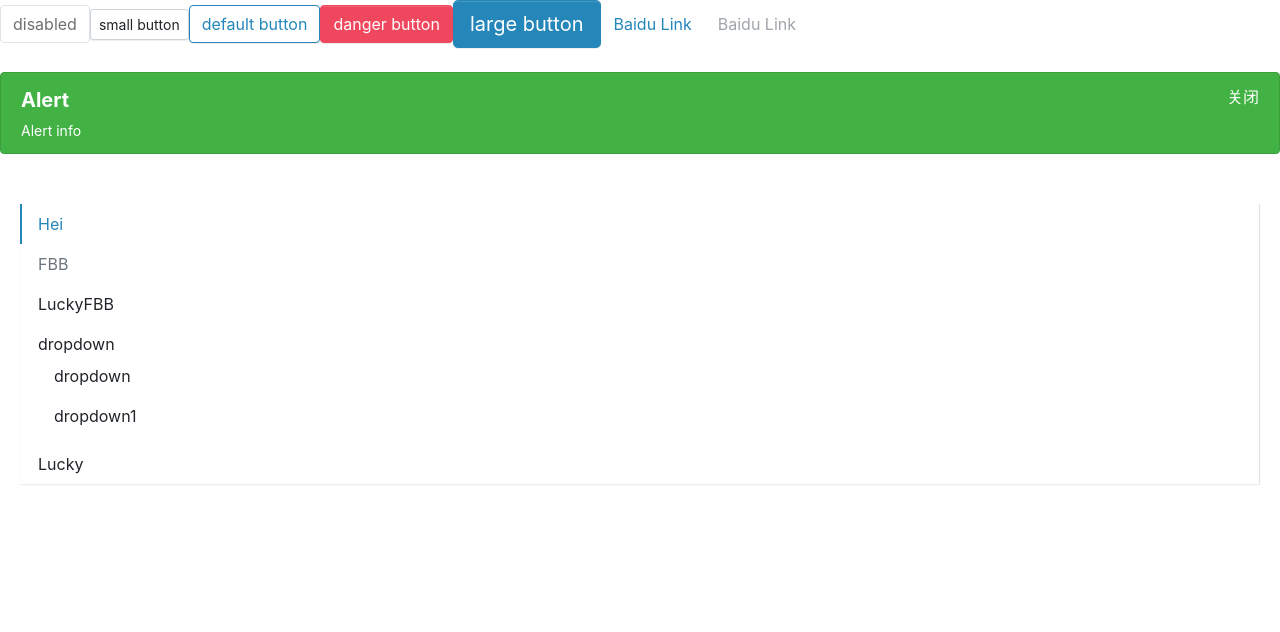
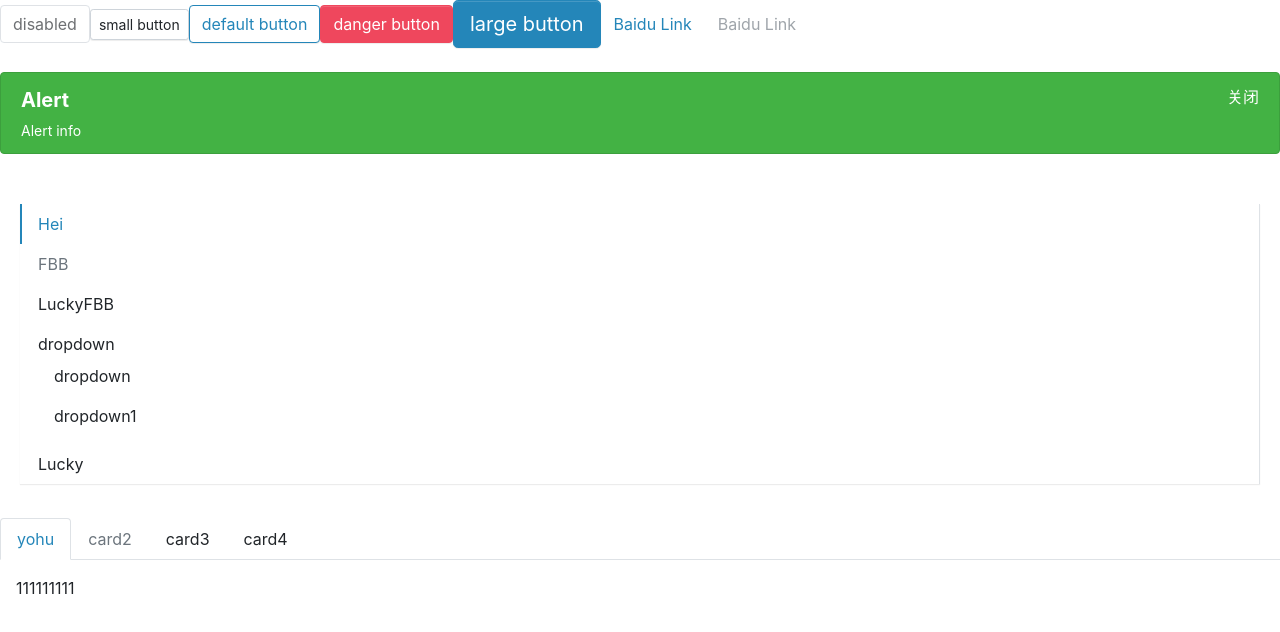
Before and after one commit to LuckyFBB/vikingship-ts-antd, a React (Create React App) app: page / in a window 1280 px wide. Shown: the top 632 px of the page. Built offline with nearby package versions, Linux system fonts and the light colour scheme.

Commit message:
add Tabs

```diff
--- a/src/App.tsx
+++ b/src/App.tsx
@@ -4,6 +4,8 @@ import Alert, { AlertType } from "./components/Alert";
 import Menu from "./components/Menu/Menu";
 import MenuItem from "./components/Menu/MenuItem";
 import SubMenu from "./components/Menu/SubMenu";
+import Tabs from "./components/Tabs";
+import TabItem from "./components/Tabs/TabItem";
 function App() {
   return (
     <div className="App">
@@ -37,6 +39,15 @@ function App() {
           </SubMenu>
           <MenuItem>Lucky</MenuItem>
         </Menu>
+        <br />
+        <Tabs type="card" mode="vertical">
+          <TabItem label={<div>yohu</div>}>111111111</TabItem>
+          <TabItem label="card2" disabled>
+            222222222
+          </TabItem>
+          <TabItem label="card3">333333333</TabItem>
+          <TabItem label="card4">444444444</TabItem>
+        </Tabs>
       </header>
     </div>
   );
--- a/src/components/Menu/Menu.tsx
+++ b/src/components/Menu/Menu.tsx
@@ -41,7 +41,6 @@ const Menu: React.FC<MenuProps> = (props) => {
   });
 
   const handleClick: SelectCallback = (index: string) => {
-    console.log(index);
     setActiveIndex(index);
     if (onSelect) {
       onSelect(index);
--- /dev/null
+++ b/src/components/Tabs/TabItem.tsx
@@ -0,0 +1,12 @@
+import React from "react";
+
+export interface TabItemProps {
+  label: string | React.ReactElement;
+  disabled?: boolean;
+}
+
+const TabItem: React.FC<TabItemProps> = ({ children }) => {
+  return <div className="tab-panel">{children}</div>;
+};
+
+export default TabItem;
--- /dev/null
+++ b/src/components/Tabs/_styles.scss
@@ -0,0 +1,76 @@
+.tabs {
+  display: flex;
+  flex-direction: column;
+}
+
+.tabs-vertical {
+  flex-direction: row;
+  .tabs-nav {
+    flex-direction: column;
+    border-right: $nav-tabs-border-width solid $nav-tabs-border-color;
+    border-bottom: none;
+  }
+  .nav-line > .tabs-nav-item {
+    padding: $nav-link-padding-x $nav-link-padding-x;
+    &.active {
+      border-right: $nav-tabs-border-width * 2 solid $nav-tabs-link-active-color;
+      border-bottom: none;
+    }
+  }
+}
+
+.tabs-nav {
+  display: flex;
+  flex-wrap: wrap;
+  padding-left: 0;
+  margin-bottom: 0;
+  list-style: none;
+  border-bottom: $nav-tabs-border-width solid $nav-tabs-border-color;
+}
+
+.tabs-nav-item {
+  display: block;
+  padding: $nav-link-padding-y $nav-link-padding-x;
+  cursor: pointer;
+  &:hover,
+  &:focus {
+    color: $nav-tabs-link-hover-color;
+  }
+  // Disabled state lightens text
+  &.disabled {
+    color: $nav-link-disabled-color;
+    pointer-events: none;
+    cursor: not-allowed;
+    background-color: transparent;
+    border-color: transparent;
+  }
+  &.active {
+    color: $nav-tabs-link-active-color;
+  }
+}
+
+.nav-line {
+  .tabs-nav-item {
+    &.active {
+      border-bottom: $nav-tabs-border-width * 2 solid
+        $nav-tabs-link-active-color;
+    }
+  }
+}
+
+.nav-card {
+  .tabs-nav-item {
+    border: $nav-tabs-border-width solid transparent;
+    margin-bottom: -$nav-tabs-border-width;
+    &.active {
+      @include border-top-radius($nav-tabs-border-radius);
+      background-color: $nav-tabs-link-active-bg;
+      border-color: $nav-tabs-link-active-border-color;
+    }
+  }
+}
+
+.tabs-content {
+  flex: 1;
+  margin: $nav-tabs-content-margin;
+}
--- /dev/null
+++ b/src/components/Tabs/index.tsx
@@ -0,0 +1,85 @@
+import React, { useState } from "react";
+import classnames from "classnames";
+import { TabItemProps } from "./TabItem";
+
+type SelectCallback = (index: number) => void;
+type TabsType = "line" | "card";
+type TabsMode = "horizontal" | "vertical";
+
+interface TabsProps {
+  type?: TabsType;
+  mode?: TabsMode;
+  className?: string;
+  defaultIndex?: number;
+  children?: React.ReactNode;
+  style?: React.CSSProperties;
+  onSelect?: SelectCallback;
+}
+
+const Tabs: React.FC<TabsProps> = (props) => {
+  const {
+    defaultIndex,
+    style,
+    className,
+    children,
+    onSelect,
+    type,
+    mode,
+  } = props;
+  const [activeIndex, setIndex] = useState(defaultIndex);
+
+  const tabClasses = classnames("tabs", {
+    "tabs-vertical": mode === "vertical" && type !== "card",
+  });
+
+  const navClasses = classnames("tabs-nav", className, {
+    "nav-line": type === "line",
+    "nav-card": type !== "line",
+  });
+
+  const handleClick: SelectCallback = (index: number) => {
+    setIndex(index);
+    onSelect && onSelect(index);
+  };
+
+  const renderNavLink = () => {
+    return React.Children.map(children, (child, index) => {
+      const childEle = child as React.FunctionComponentElement<TabItemProps>;
+      const { label, disabled } = childEle.props;
+      const classes = classnames("tabs-nav-item", className, {
+        disabled: disabled,
+        active: activeIndex === index,
+      });
+      return (
+        <li className={classes} onClick={() => handleClick(index)}>
+          {label}
+        </li>
+      );
+    });
+  };
+
+  const renderContent = () => {
+    return React.Children.map(children, (child, index) => {
+      if (index === activeIndex) {
+        return child;
+      }
+    });
+  };
+
+  return (
+    <div className={tabClasses}>
+      <ul className={navClasses} style={style}>
+        {renderNavLink()}
+      </ul>
+      <div className="tabs-content">{renderContent()}</div>
+    </div>
+  );
+};
+
+Tabs.defaultProps = {
+  defaultIndex: 0,
+  type: "line",
+  mode: "horizontal",
+};
+
+export default Tabs;
--- a/src/styles/_mixin.scss
+++ b/src/styles/_mixin.scss
@@ -2,7 +2,7 @@
  * @Author: FBB
  * @Date: 2020-09-13 16:39:30
  * @LastEditors: FBB
- * @LastEditTime: 2020-09-14 21:31:08
+ * @LastEditTime: 2020-09-21 21:19:30
  * @Description: 全局mixins
  */
 @mixin button-size($padding-y, $padding-x, $font-size, $border-radius) {
@@ -45,3 +45,8 @@
   background: $background;
   border-color: $border;
 }
+
+@mixin border-top-radius($raduis) {
+  border-top-left-radius: $raduis;
+  border-top-right-radius: $raduis;
+}
--- a/src/styles/_variables.scss
+++ b/src/styles/_variables.scss
@@ -2,7 +2,7 @@
  * @Author: FBB
  * @Date: 2020-09-13 16:39:18
  * @LastEditors: FBB
- * @LastEditTime: 2020-09-17 20:23:08
+ * @LastEditTime: 2020-09-21 20:41:52
  * @Description: 各种变量以及可配置的设置
  */
 $white: #ffffff !default;
@@ -292,14 +292,31 @@ $alert-description-font-size: $font-size-sm !default;
 $alert-description-top-margin: 0.3rem !default;
 
 // menu
-$menu-border-width:            $border-width !default;
-$menu-border-color:            $border-color !default;
-$menu-box-shadow:              inset 0 1px 0 rgba($white, .15), 0 1px 1px rgba($black, .075) !default;
-$menu-transition:              color .15s ease-in-out, border-color .15s ease-in-out !default;
+$menu-border-width: $border-width !default;
+$menu-border-color: $border-color !default;
+$menu-box-shadow: inset 0 1px 0 rgba($white, 0.15),
+  0 1px 1px rgba($black, 0.075) !default;
+$menu-transition: color 0.15s ease-in-out, border-color 0.15s ease-in-out !default;
 
 // menu-item
-$menu-item-padding-y:          .5rem !default;
-$menu-item-padding-x:          1rem !default;
-$menu-item-active-color:       $primary !default;
+$menu-item-padding-y: 0.5rem !default;
+$menu-item-padding-x: 1rem !default;
+$menu-item-active-color: $primary !default;
 $menu-item-active-border-width: 2px !default;
-$menu-item-disabled-color:     $gray-600 !default;
+$menu-item-disabled-color: $gray-600 !default;
+
+//tabs
+
+$nav-link-padding-y: 0.5rem !default;
+$nav-link-padding-x: 1rem !default;
+$nav-link-disabled-color: $gray-600 !default;
+
+$nav-tabs-border-color: $gray-300 !default;
+$nav-tabs-border-width: $border-width !default;
+$nav-tabs-border-radius: $border-radius !default;
+$nav-tabs-link-hover-border-color: $gray-200 $gray-200 $nav-tabs-border-color !default;
+$nav-tabs-link-hover-color: $primary !default;
+$nav-tabs-link-active-color: $primary !default;
+$nav-tabs-link-active-bg: $body-bg !default;
+$nav-tabs-link-active-border-color: $gray-300 $gray-300 $nav-tabs-link-active-bg !default;
+$nav-tabs-content-margin: 1rem !default;
--- a/src/styles/index.scss
+++ b/src/styles/index.scss
@@ -12,3 +12,5 @@
 @import "../components/Alert/styles";
 
 @import "../components/Menu/styles";
+
+@import "../components/Tabs/styles";
```
Also changed, not shown: 1 other file (tests, documents, lock files or other folders).
